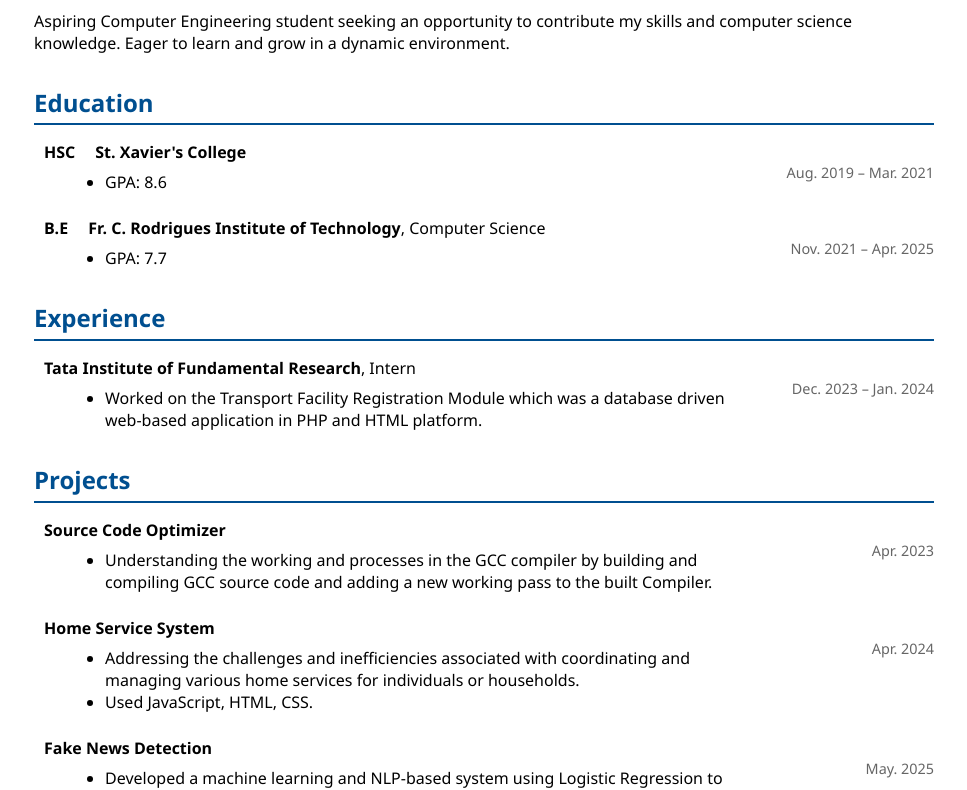
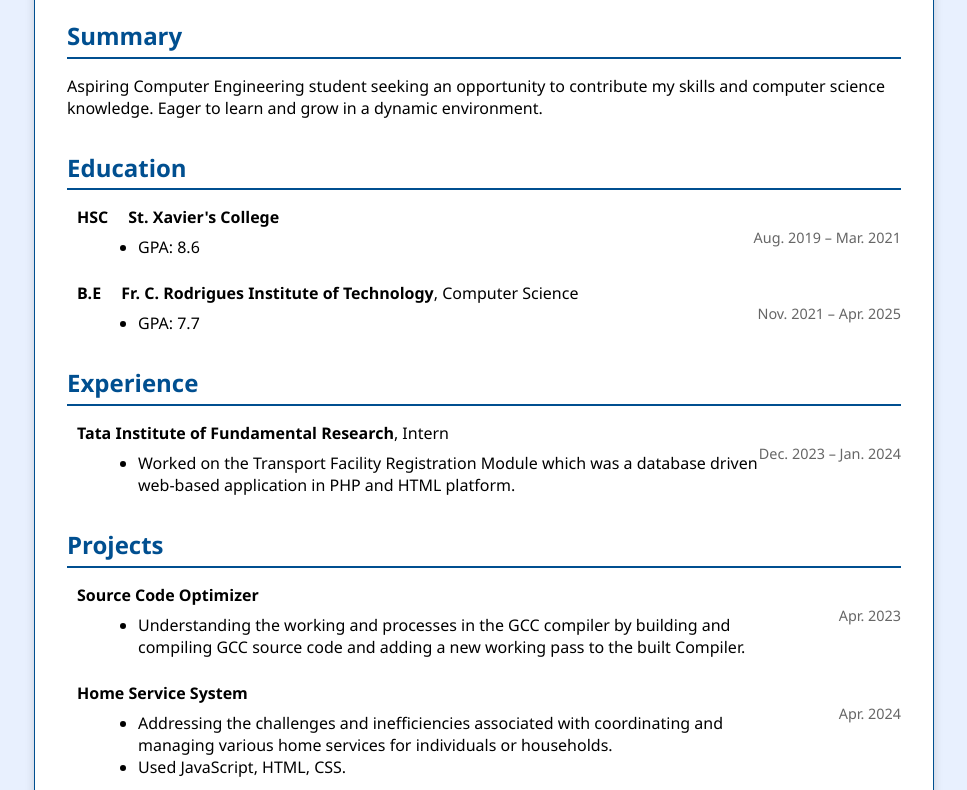
Before and after one commit to IvanGeorgeKurian/resume, a plain HTML site: page index.html in a window 1280 px wide. Shown: the part 222-1012 px from the top of the page, without its empty margins (156-1123 px from the left). Drawn offline with Linux system fonts and the light colour scheme.

Commit message:
Update style.css

```diff
--- a/style.css
+++ b/style.css
@@ -2,11 +2,14 @@
       font-family: 'Segoe UI', Tahoma, Geneva, Verdana, sans-serif;
       margin: 0;
       padding: 2rem;
-      background-color: #fff;
+      background-color: #e8f0fe; /* Light background for contrast */
+
       color: #000;
       max-width: 900px;
       margin: auto;
     }
+
+
     header {
       text-align: center;
       color: #004f90;
@@ -75,3 +78,13 @@
       .contact-info a:hover {
         text-decoration-color: #004182; /* Optional: darker blue on hover */
       }
+
+.resume-container {
+  border: 1.5px solid #004f90;
+  box-shadow: 0 4px 10px rgba(0, 0, 0, 0.15);
+  padding: 2rem;
+  background-color: #fff;
+  max-width: 900px;
+  margin: 2rem auto;
+  border-radius: 8px;
+}
```
